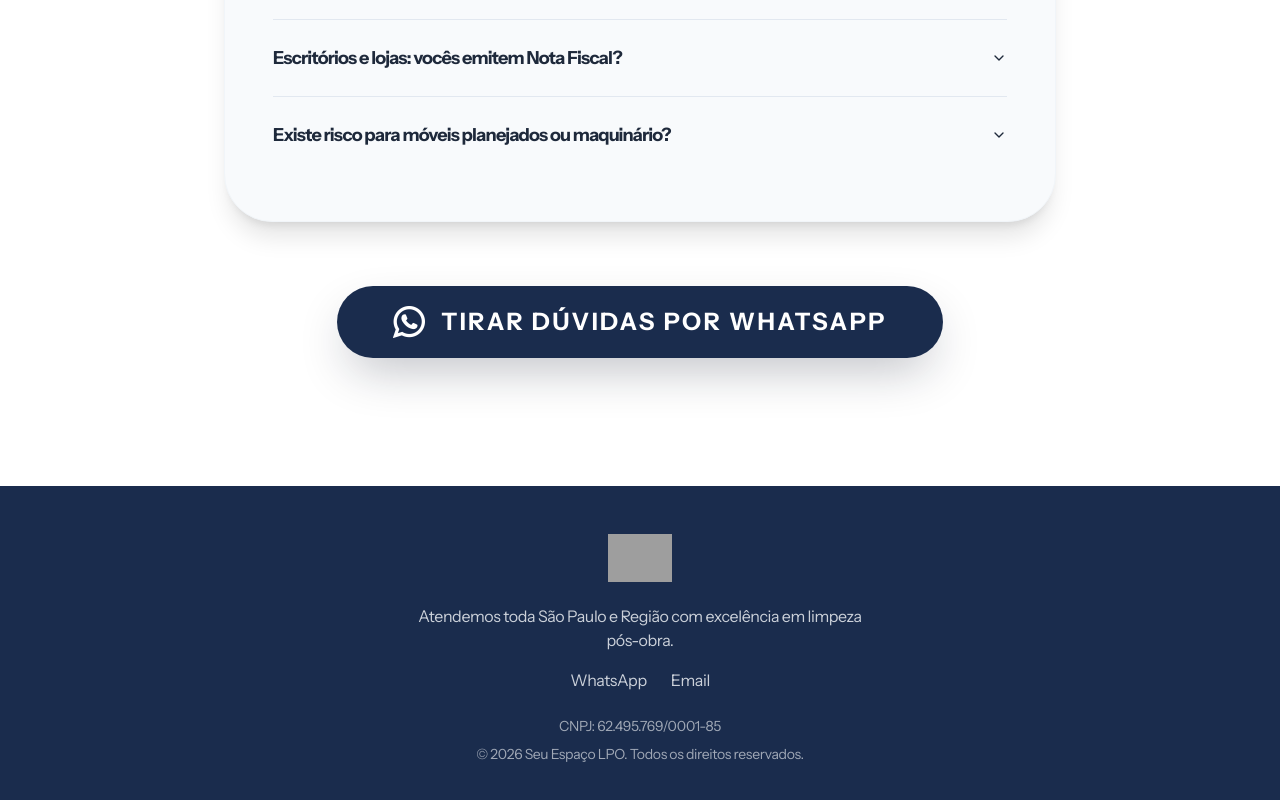
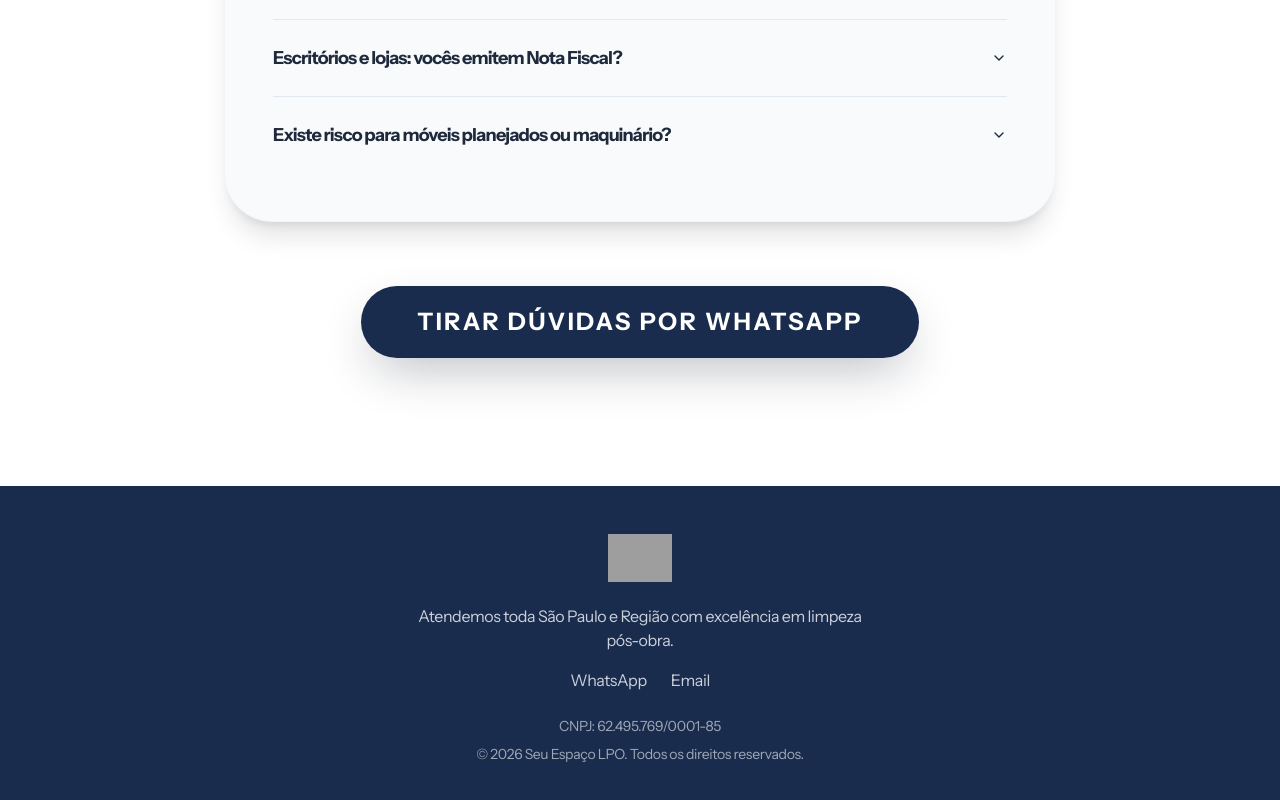
Before and after one commit to t0non/SeuEspacoLPO, a Next.js app: page / in a window 1280 px wide. Shown: the part 5751-6551 px from the top of the page. Built offline with nearby package versions, Linux system fonts and the light colour scheme; grey boxes are pictures that could not be loaded.

Commit message:
Mensagem explicando o que você alterou

```diff
--- a/src/app/page.tsx
+++ b/src/app/page.tsx
@@ -313,7 +313,6 @@ export default function Home() {
                 className="rounded-full text-lg sm:text-xl md:text-2xl py-7 md:py-9 px-8 md:px-14 w-full sm:w-auto bg-primary text-white hover:bg-primary/90 hover:scale-105 transition-all shadow-[0_20px_50px_-12px_rgba(15,23,42,0.3)] flex items-center justify-center gap-4 font-bold uppercase tracking-widest"
               >
                 <WhatsAppButton href={whatsappUrl}>
-                  <Image src="/whatsapp-icon.png" alt="WhatsApp" width={32} height={32} className="size-8 object-contain brightness-0 invert shrink-0" />
                   Tirar dúvidas por WhatsApp
                 </WhatsAppButton>
               </Button>
```
